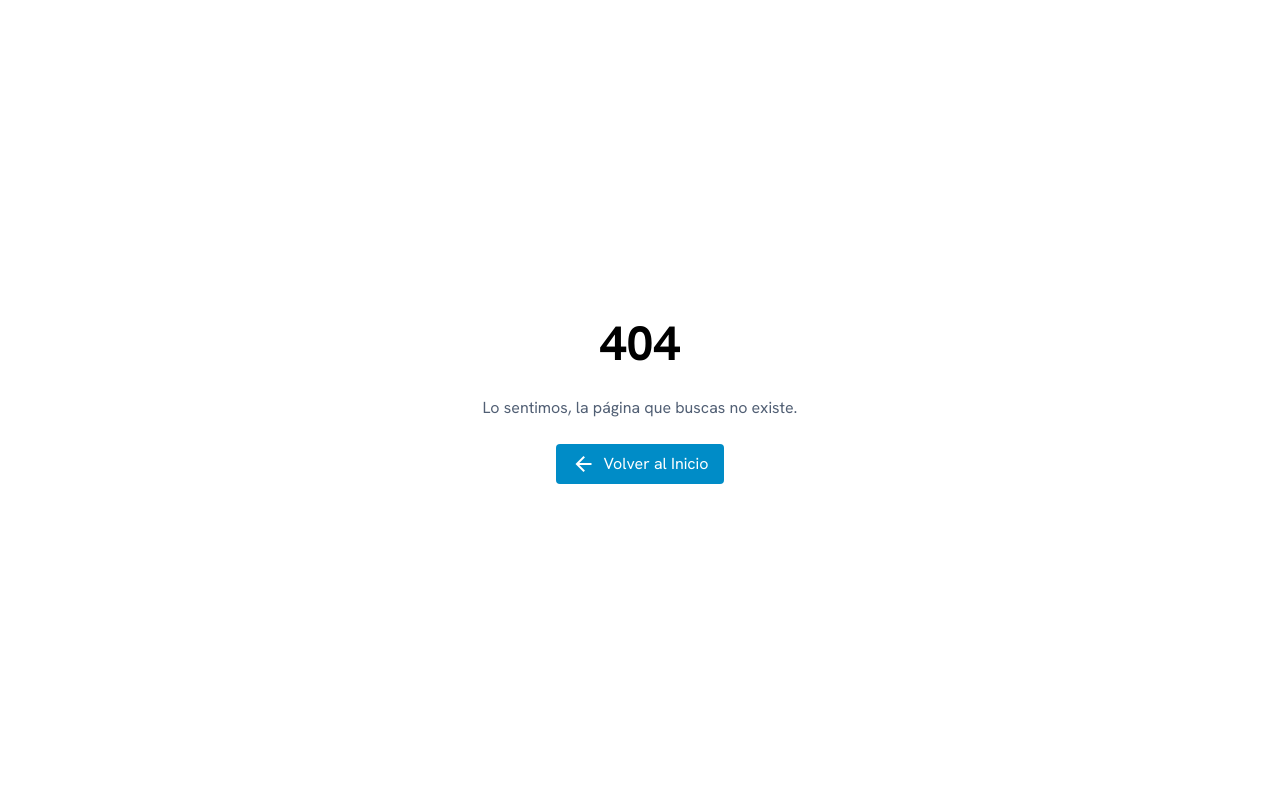
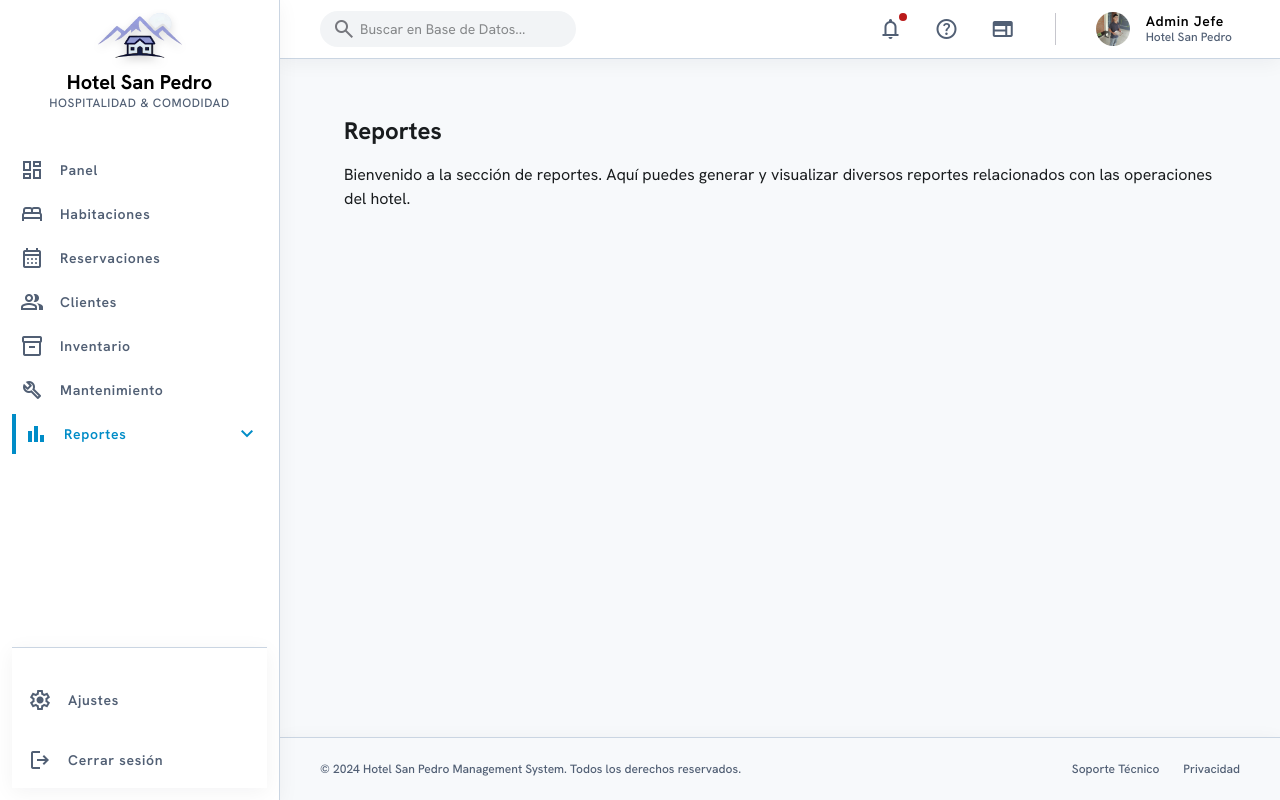
Before and after one commit to OrlandoU/Gestion-Hotelera, a Next.js app in the folder gestion-hotelera/: page /bd/reportes/clientes-frecuentes in a window 1280 px wide. Before the commit this address had no page. Built offline with nearby package versions, Linux system fonts and the light colour scheme.

Commit message:
Created routes for reports

```diff
--- a/gestion-hotelera/app/bd/layout.tsx
+++ b/gestion-hotelera/app/bd/layout.tsx
@@ -5,6 +5,7 @@ import Image from "next/image";
 import logo from "@/public/logo.png";
 import Link from "next/link";
 import { usePathname } from "next/navigation";
+import { useState } from "react";
 
 export default function DashboardLayout({
   children,
@@ -12,22 +13,39 @@ export default function DashboardLayout({
   children: React.ReactNode
 }) {
   const pathname = usePathname();
-  const navLinks = [
-    { name: "Panel", href: "/bd", icon: "dashboard", buttons: [], subtitle: "Visión general de operaciones" },
-        { name: "Habitaciones", href: "/bd/habitaciones", icon: "bed", buttons: [], subtitle: "Estado y historial de habitaciones" },
+  const [reportesOpen, setReportesOpen] = useState(false);
 
-    { name: "Reservaciones", href: "/bd/reservaciones", icon: "calendar_month", buttons: [], subtitle: "Gestión de reservas y disponibilidad" },
-    { name: "Clientes", href: "/bd/clientes", icon: "group", buttons: [], subtitle: "Perfiles de huéspedes, historial y preferencias" },
-    { name: "Inventario", href: "/bd/inventario", icon: "inventory_2", buttons: [], subtitle: "Gestión de inventario" },
-    { name: "Mantenimiento", href: "/bd/mantenimiento", icon: "build", buttons: [], subtitle: "Gestión de mantenimiento" },
-    { name: "Facturación", href: "/bd/facturacion", icon: "payments", buttons: [], subtitle: "Gestión de facturación" },
+  const reportSublinks = [
+    { name: "Clientes Frecuentes", href: "/bd/reportes/clientes-frecuentes" },
+    { name: "Reservaciones Diarias", href: "/bd/reportes/reservaciones-diarias" },
+    { name: "Estado de Habitaciones", href: "/bd/reportes/estado-habitaciones" },
+    { name: "Limpieza y Mantenimiento", href: "/bd/reportes/limpieza-mantenimiento" },
+    { name: "Historial de Pagos", href: "/bd/reportes/historial-pago" },
+    { name: "Consumo de Inventario", href: "/bd/reportes/consumo-inventario" },
+    { name: "Ocupacion Mensual", href: "/bd/reportes/ocupacion-mensual" },
+    { name: "Ingresos por Habitacion", href: "/bd/reportes/ingresos-habitacion" },
+    { name: "Consumo de Amenidades", href: "/bd/reportes/consumo-amenidades" },
   ];
 
-  const isActive = (path: string) => pathname === path;
+  const navLinks = [
+    { name: "Panel", href: "/bd", icon: "dashboard", subtitle: "Visión general de operaciones" },
+    { name: "Habitaciones", href: "/bd/habitaciones", icon: "bed", subtitle: "Estado y historial de habitaciones" },
+    { name: "Reservaciones", href: "/bd/reservaciones", icon: "calendar_month", subtitle: "Gestión de reservas y disponibilidad" },
+    { name: "Clientes", href: "/bd/clientes", icon: "group", subtitle: "Perfiles de huéspedes, historial y preferencias" },
+    { name: "Inventario", href: "/bd/inventario", icon: "inventory_2", subtitle: "Gestión de inventario" },
+    { name: "Mantenimiento", href: "/bd/mantenimiento", icon: "build", subtitle: "Gestión de mantenimiento" },
+    // { name: "Facturación", href: "/bd/facturacion", icon: "payments", subtitle: "Gestión de facturación" },
+    { name: "Reportes", href: "/bd/reportes", icon: "bar_chart", subtitle: "Análisis y reportes de desempeño", isDropdown: true },
+  ];
+
+  const isActive = (path: string) => {
+  if (path === "/bd") return pathname === "/bd";
+  return pathname === path || pathname.startsWith(`${path}/`);
+  };
 
   return (
     <div className="bg-[#f7f9fb] text-[#191c1e]">
-      <aside className="fixed left-0 top-0 h-full w-70 z-50 bg-[#ffffff] border-r border-slate-300 card-shadow  flex flex-col p-6 gap-2">
+      <aside className="fixed left-0 top-0 h-full w-70 z-50 bg-[#ffffff] border-r border-slate-300 card-shadow flex flex-col p-3 gap-2 overflow-y-auto">
         <div className="mb-8 px-2">
           <div className="flex flex-col items-center">
             <Image width={86} height={100} alt="Hotel San Pedro Logo" className="h-12 drop-shadow-lg" src={logo} />
@@ -40,17 +58,55 @@ export default function DashboardLayout({
 
         <nav className="flex-1 flex flex-col gap-1 text-[#515f74]">
           {navLinks.map((link) => (
+            <div key={link.href}>
+              {link.isDropdown ? (
+                <div>
+                  <button
+                    onClick={() => setReportesOpen(!reportesOpen)}
+                    className={`${
+                      reportesOpen || isActive(link.href) ? 'border-l-4 border-[#008cc7] text-[#008cc7]' : ''
+                    } hover:cursor-pointer w-full flex items-center justify-between gap-4 p-2 hover:bg-[#eceef0] transition-all ease-linear duration-100 text-[14px] leading-4 font-semibold font-['Hanken_Grotesk'] tracking-wider`}
+                  >
+                    <div className="flex items-center gap-4">
+                      <span className="material-symbols-outlined">{link.icon}</span> {link.name}
+                    </div>
+                    <span className={`material-symbols-outlined text-[20px] transition-transform duration-300 ${reportesOpen ? 'rotate-180' : ''}`}>
+                      expand_more
+                    </span>
+                  </button>
+
+                  {reportesOpen && (
+                    <div className="flex flex-col gap-1 mt-1 pl-2 border-l-2 border-[#008cc7]/30 ml-1.5">
+                      {reportSublinks.map((sublink) => (
                         <Link
-              key={link.href}
-              className={`${isActive(link.href) ? 'border-l-4 border-[#008cc7] text-[#008cc7]' : ''} flex items-center gap-4 p-4  hover:bg-[#eceef0] transition-all ease-linear duration-100 rounded-r-xl text-[14px] leading-4 font-semibold font-['Hanken_Grotesk'] tracking-wider `}
+                          key={sublink.href}
+                          href={sublink.href}
+                          className={`${
+                            (isActive(sublink.href)) ? 'bg-[#008cc7]/10 text-[#008cc7] font-semibold' : ''
+                          } flex items-center gap-3 px-3 py-2 hover:bg-[#eceef0] transition-all ease-linear duration-100 text-[13px] leading-4 font-medium font-['Hanken_Grotesk']`}
+                          transitionTypes={['nav-forward']}
+                        >
+                          <span className="material-symbols-outlined text-[18px]">description</span>
+                          {sublink.name}
+                        </Link>
+                      ))}
+                    </div>
+                  )}
+                </div>
+              ) : (
+                <Link
+                  className={`${isActive(link.href) ? 'border-l-4 border-[#008cc7] text-[#008cc7]' : ''} flex items-center gap-4 p-2 hover:bg-[#eceef0] transition-all ease-linear duration-100 text-[14px] leading-4 font-semibold font-['Hanken_Grotesk'] tracking-wider`}
                   href={link.href}
                   transitionTypes={['nav-forward']}
                 >
                   <span className="material-symbols-outlined">{link.icon}</span> {link.name}
                 </Link>
+              )}
+            </div>
           ))}
         </nav>
-        <div className="mt-auto border-t border-slate-300 card-shadow  pt-6 flex flex-col gap-1">
+
+        <div className="mt-auto border-t border-slate-300 card-shadow pt-6 flex flex-col gap-1">
           <a className="flex items-center gap-4 p-4 text-[#515f74] hover:bg-[#eceef0] transition-all rounded-xl text-[14px] leading-4 font-semibold font-['Hanken_Grotesk'] tracking-wider" href="#">
             <span className="material-symbols-outlined">settings</span> Ajustes
           </a>
@@ -59,6 +115,7 @@ export default function DashboardLayout({
           </Link>
         </div>
       </aside>
+
       <main className="ml-70 min-h-screen flex flex-col">
         <Header />
         <section className="p-10 py-8 flex flex-col gap-8">
--- /dev/null
+++ b/gestion-hotelera/app/bd/reportes/clientes-frecuentes/page.tsx
@@ -0,0 +1,9 @@
+export default function ReportesPage() {
+  return (
+    <div className="p-6">
+      <h1 className="text-2xl font-bold mb-4">Reportes</h1>
+      <p>Bienvenido a la sección de reportes. Aquí puedes generar y visualizar diversos reportes relacionados con las operaciones del hotel.</p>
+      {/* Aquí puedes agregar más contenido relacionado con los reportes */}
+    </div>
+  );
+}
--- /dev/null
+++ b/gestion-hotelera/app/bd/reportes/consumo-amenidades/page.tsx
@@ -0,0 +1,9 @@
+export default function ReportesPage() {
+  return (
+    <div className="p-6">
+      <h1 className="text-2xl font-bold mb-4">Reportes</h1>
+      <p>Bienvenido a la sección de reportes. Aquí puedes generar y visualizar diversos reportes relacionados con las operaciones del hotel.</p>
+      {/* Aquí puedes agregar más contenido relacionado con los reportes */}
+    </div>
+  );
+}
--- /dev/null
+++ b/gestion-hotelera/app/bd/reportes/consumo-inventario/page.tsx
@@ -0,0 +1,9 @@
+export default function ReportesPage() {
+  return (
+    <div className="p-6">
+      <h1 className="text-2xl font-bold mb-4">Reportes</h1>
+      <p>Bienvenido a la sección de reportes. Aquí puedes generar y visualizar diversos reportes relacionados con las operaciones del hotel.</p>
+      {/* Aquí puedes agregar más contenido relacionado con los reportes */}
+    </div>
+  );
+}
--- /dev/null
+++ b/gestion-hotelera/app/bd/reportes/estado-habitaciones/page.tsx
@@ -0,0 +1,9 @@
+export default function ReportesPage() {
+  return (
+    <div className="p-6">
+      <h1 className="text-2xl font-bold mb-4">Reportes</h1>
+      <p>Bienvenido a la sección de reportes. Aquí puedes generar y visualizar diversos reportes relacionados con las operaciones del hotel.</p>
+      {/* Aquí puedes agregar más contenido relacionado con los reportes */}
+    </div>
+  );
+}
--- /dev/null
+++ b/gestion-hotelera/app/bd/reportes/historial-pago/page.tsx
@@ -0,0 +1,9 @@
+export default function ReportesPage() {
+  return (
+    <div className="p-6">
+      <h1 className="text-2xl font-bold mb-4">Reportes</h1>
+      <p>Bienvenido a la sección de reportes. Aquí puedes generar y visualizar diversos reportes relacionados con las operaciones del hotel.</p>
+      {/* Aquí puedes agregar más contenido relacionado con los reportes */}
+    </div>
+  );
+}
--- /dev/null
+++ b/gestion-hotelera/app/bd/reportes/ingresos-habitacion/page.tsx
@@ -0,0 +1,9 @@
+export default function ReportesPage() {
+  return (
+    <div className="p-6">
+      <h1 className="text-2xl font-bold mb-4">Reportes</h1>
+      <p>Bienvenido a la sección de reportes. Aquí puedes generar y visualizar diversos reportes relacionados con las operaciones del hotel.</p>
+      {/* Aquí puedes agregar más contenido relacionado con los reportes */}
+    </div>
+  );
+}
--- /dev/null
+++ b/gestion-hotelera/app/bd/reportes/limpieza-mantenimiento/page.tsx
@@ -0,0 +1,9 @@
+export default function ReportesPage() {
+  return (
+    <div className="p-6">
+      <h1 className="text-2xl font-bold mb-4">Reportes</h1>
+      <p>Bienvenido a la sección de reportes. Aquí puedes generar y visualizar diversos reportes relacionados con las operaciones del hotel.</p>
+      {/* Aquí puedes agregar más contenido relacionado con los reportes */}
+    </div>
+  );
+}
--- /dev/null
+++ b/gestion-hotelera/app/bd/reportes/ocupacion-mensual/page.tsx
@@ -0,0 +1,9 @@
+export default function ReportesPage() {
+  return (
+    <div className="p-6">
+      <h1 className="text-2xl font-bold mb-4">Reportes</h1>
+      <p>Bienvenido a la sección de reportes. Aquí puedes generar y visualizar diversos reportes relacionados con las operaciones del hotel.</p>
+      {/* Aquí puedes agregar más contenido relacionado con los reportes */}
+    </div>
+  );
+}
--- /dev/null
+++ b/gestion-hotelera/app/bd/reportes/page.tsx
@@ -0,0 +1,9 @@
+export default function ReportesPage() {
+  return (
+    <div className="p-6">
+      <h1 className="text-2xl font-bold mb-4">Reportes</h1>
+      <p>Bienvenido a la sección de reportes. Aquí puedes generar y visualizar diversos reportes relacionados con las operaciones del hotel.</p>
+      {/* Aquí puedes agregar más contenido relacionado con los reportes */}
+    </div>
+  );
+}
--- /dev/null
+++ b/gestion-hotelera/app/bd/reportes/reservaciones-diarias/page.tsx
@@ -0,0 +1,9 @@
+export default function ReportesPage() {
+  return (
+    <div className="p-6">
+      <h1 className="text-2xl font-bold mb-4">Reportes</h1>
+      <p>Bienvenido a la sección de reportes. Aquí puedes generar y visualizar diversos reportes relacionados con las operaciones del hotel.</p>
+      {/* Aquí puedes agregar más contenido relacionado con los reportes */}
+    </div>
+  );
+}
```
Lines whose indentation alone changed are shown as unchanged.
